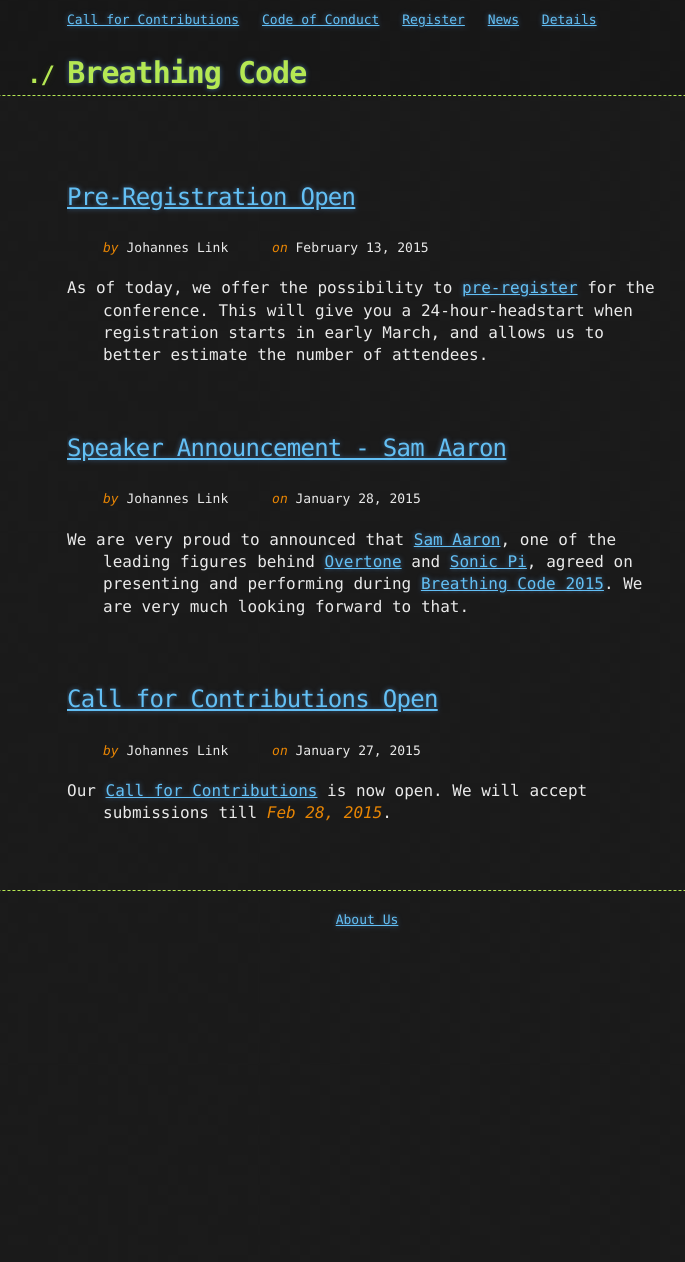
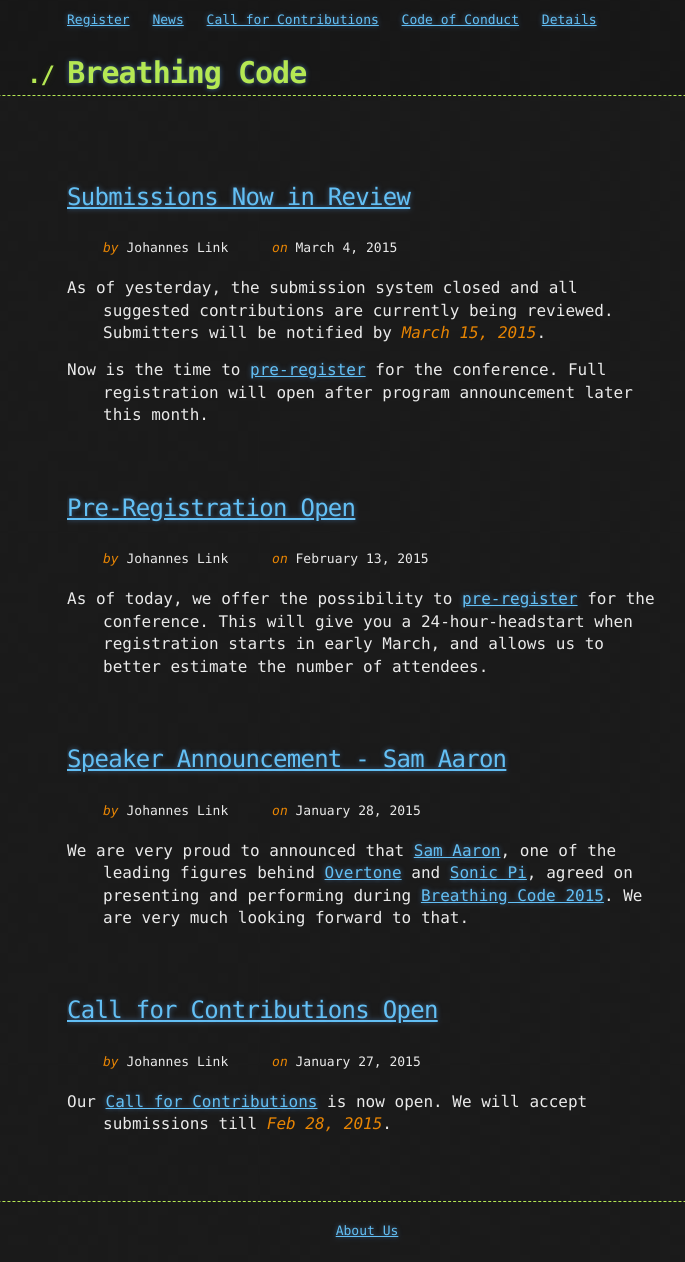
Before and after one commit to BreathingCode/BreathingCode.github.io, a Jekyll site: the page built from news.html, in a window 1280 px wide. Shown: the whole page, without its empty margins (273-958 px from the left). Built offline with Jekyll 4.4.1, drawn with Linux system fonts in a browser that asks for light colours; nearby versions of some CDN libraries; Markdown is read by kramdown in place of the engine named in the settings; before the commit the page ends 951 px from its top, so only the background shows below that.

Commit message:
Disabled submissions and reorderd main menu

```diff
--- a/_layouts/default.html
+++ b/_layouts/default.html
@@ -20,10 +20,10 @@
       <header>
         <div class="container">
           <ul id="menu" class="navigation">
+            <li><a href="/register.html">Register</a></li>
+            <li><a href="/news.html">News</a></li>
             <li><a href="/cfc.html">Call for Contributions</a></li>
             <li><a href="/codeofconduct.html">Code of Conduct</a></li>
-            <li><a href="/register.html">Register</a></li>
-            <li><a href="/news.html">News</a></li>
             <li><a href="/details.html">Details</a></li>
           </ul>
           <h1><a href="/">{{ site.title }}</a></h1>
--- /dev/null
+++ b/_posts/2015-03-04-submissions-closed.md
@@ -0,0 +1,13 @@
+---
+layout: post
+title: Submissions Now in Review
+author: Johannes Link
+author_handle: johanneslink
+---
+
+As of yesterday, the submission system closed and all suggested contributions
+are currently being reviewed. Submitters will be notified by *March 15, 2015*.
+
+Now is the time to [pre-register](/register.html)
+for the conference. Full registration will open after program announcement later
+this month.
--- a/cfc.md
+++ b/cfc.md
@@ -1,6 +1,9 @@
 ---
 layout: default
 ---
+
+    The submission system has closed down.
+    Your suggested contributions are currently being reviewed.
 
 ## About the Conference
 
@@ -21,8 +24,10 @@
 *It must involve changing code live on stage.*
 
 See below for a non-exhaustive list of topics that are interesting to us or
+
+<!---
 [submit your session proposals here](https://docs.google.com/forms/d/1ebpJwUQ1knzkEVdZwaaVZS8GblB6ThQe9NPF0F6GV_E/viewform).
-
+-->
 
 ### Evening Event
 
@@ -33,9 +38,8 @@
 
 ### Timeline
 
-- [Submissions](https://docs.google.com/forms/d/1ebpJwUQ1knzkEVdZwaaVZS8GblB6ThQe9NPF0F6GV_E/viewform)
-opened on *Jan 27, 2015*
-- All Submissions due by *Feb 28, 2015*
+- Submissions opened on *Jan 27, 2015*
+- Submission system closed on *March 3, 2015*
 - Notification of acceptance by *March 15, 2015*
 
 
@@ -59,4 +63,6 @@
 about those or related themes and topics, that you deem relevant for the
 [conference's vision](index.html)
 
+<!--
 Please [submit your session proposals here](https://docs.google.com/forms/d/1ebpJwUQ1knzkEVdZwaaVZS8GblB6ThQe9NPF0F6GV_E/viewform).
+-->
```
